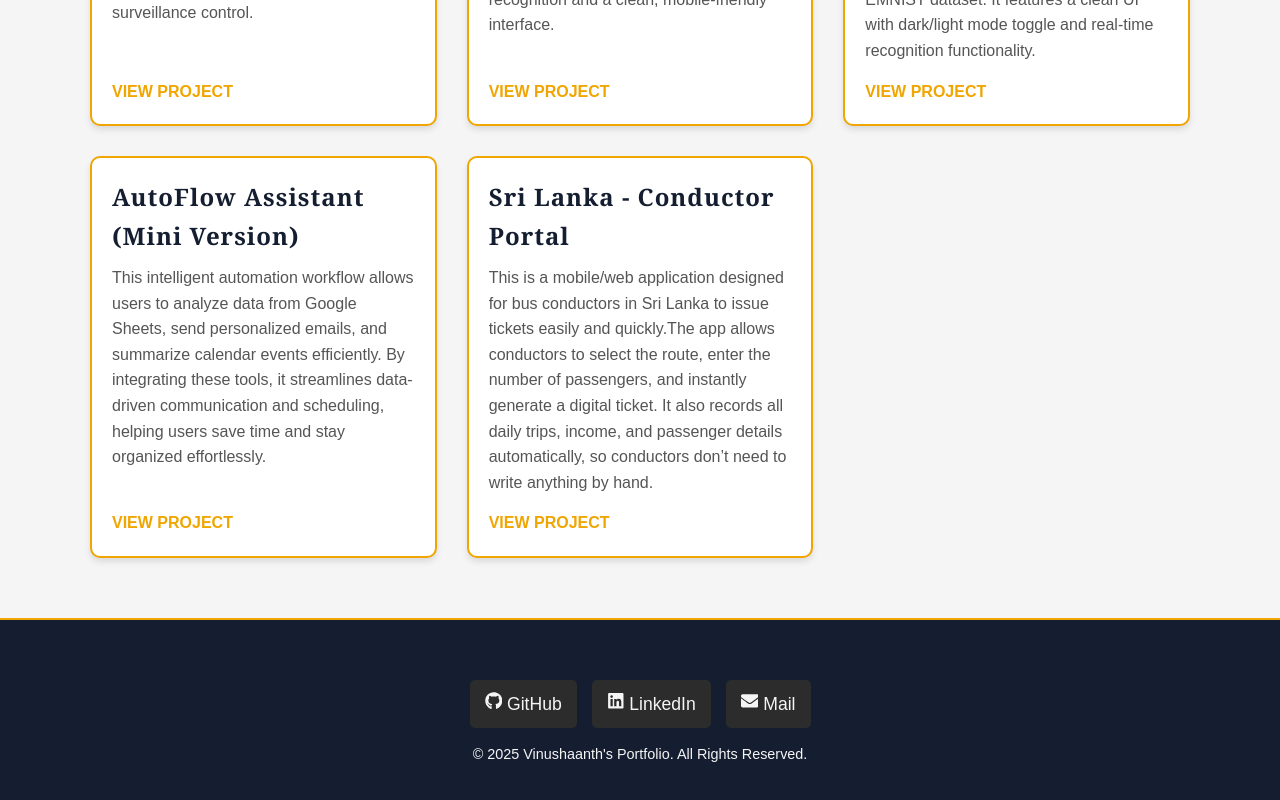
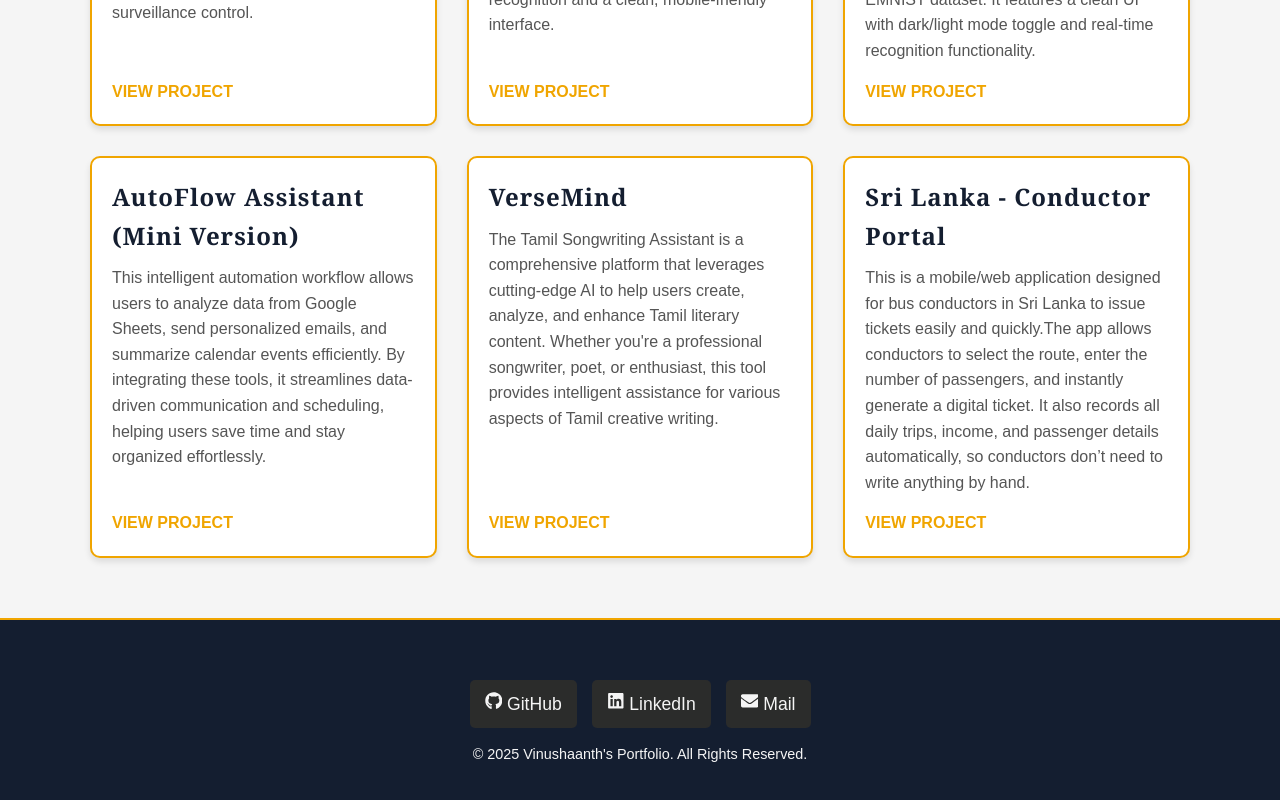
Before and after one commit to Selvarajah-Vinushaanth/portfolio, a React (Create React App) app: page /projects in a window 1280 px wide. Shown: the part 3220-4020 px from the top of the page. Built offline with nearby package versions, Linux system fonts and the light colour scheme.

Commit message:
nlp proj added

```diff
--- a/src/components/Projects.jsx
+++ b/src/components/Projects.jsx
@@ -129,6 +129,11 @@ const Projects = () => {
       link: "https://drive.google.com/file/d/1CK_rZCZU1vHjky53AKUBV-ioAths-sp2/view"
     },
     {
+      title: "VerseMind",
+      description: "The Tamil Songwriting Assistant is a comprehensive platform that leverages cutting-edge AI to help users create, analyze, and enhance Tamil literary content. Whether you're a professional songwriter, poet, or enthusiast, this tool provides intelligent assistance for various aspects of Tamil creative writing.",
+      link: "https://github.com/aaivu/tamil-songwriting-assistant.git"
+    },
+    {
       title: "Sri Lanka - Conductor Portal",
       description: "This is a mobile/web application designed for bus conductors in Sri Lanka to issue tickets easily and quickly.The app allows conductors to select the route, enter the number of passengers, and instantly generate a digital ticket. It also records all daily trips, income, and passenger details automatically, so conductors don’t need to write anything by hand.",
       link: "https://github.com/Selvarajah-Vinushaanth/bus-ticket-system-frontend"
```
